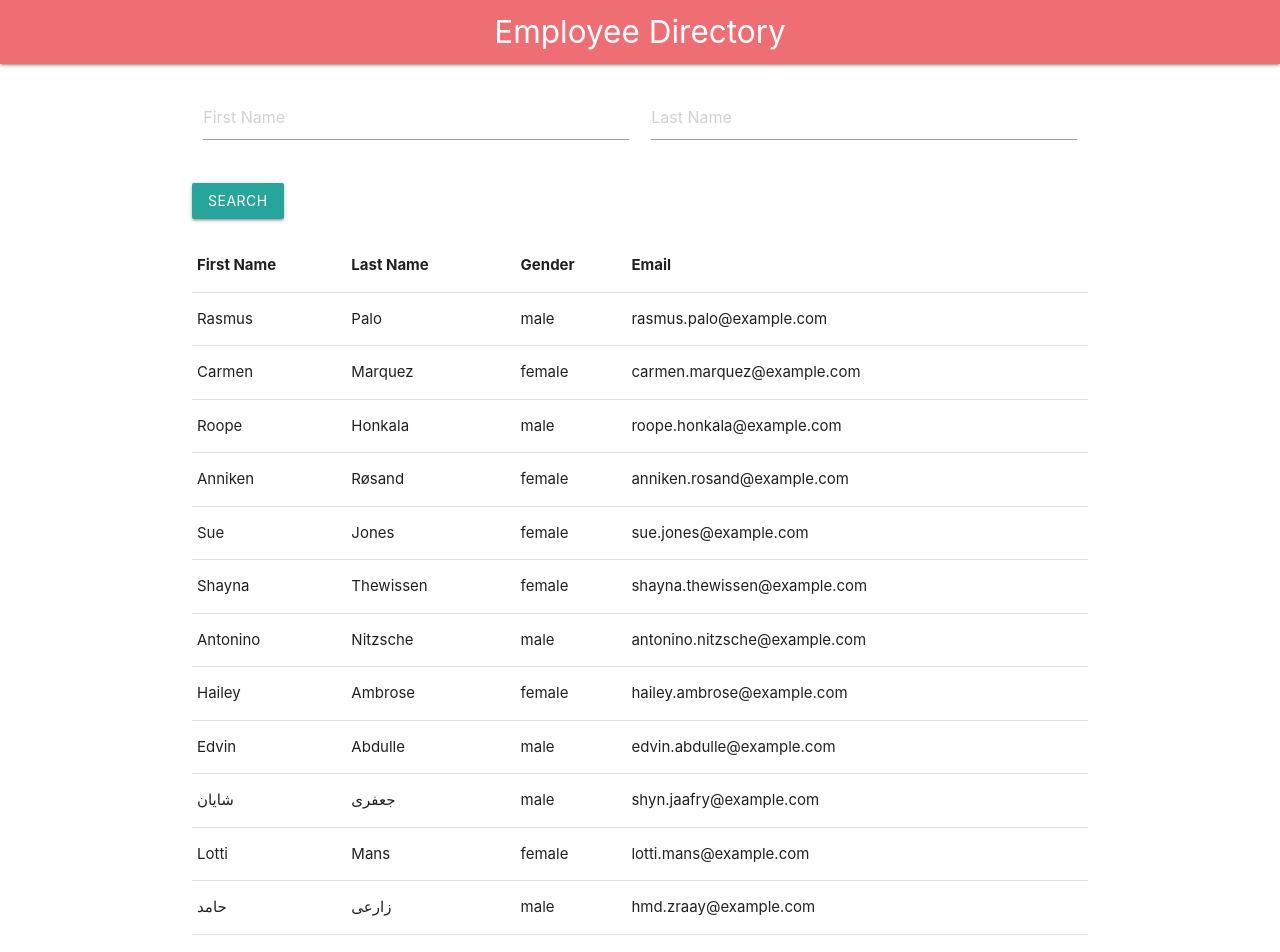
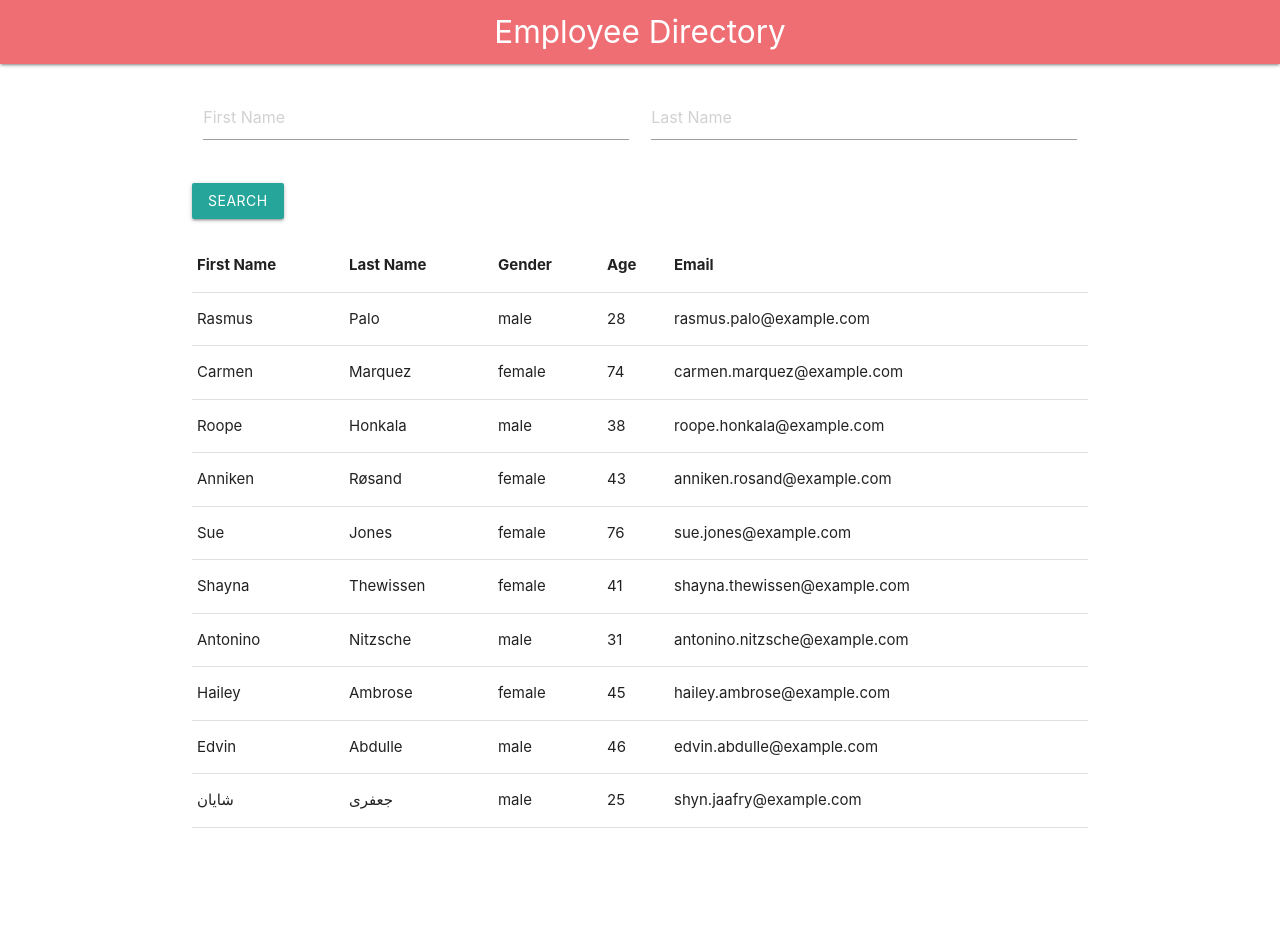
Before and after one commit to pfvatterott/Employee-Directory, a React (Create React App) app in the folder employeedirectory/: page / in a window 1280 px wide. Shown: the top 952 px of the page. After the commit the page ends 863 px from the top, so only its background shows below. Built offline with nearby package versions, Linux system fonts and the light colour scheme.

Commit message:
added material icons

```diff
--- a/employeedirectory/package.json
+++ b/employeedirectory/package.json
@@ -6,6 +6,7 @@
     "@testing-library/jest-dom": "^5.12.0",
     "@testing-library/react": "^11.2.6",
     "@testing-library/user-event": "^12.8.3",
+    "material-icons": "^0.6.1",
     "materialize-css": "^1.0.0",
     "react": "^17.0.2",
     "react-dom": "^17.0.2",
--- a/employeedirectory/src/App.js
+++ b/employeedirectory/src/App.js
@@ -3,7 +3,8 @@ import TableHead from "./components/TableHead";
 import Table from "./components/Table";
 import Wrapper from "./components/Wrapper";
 import employees from "./employees.json"
-import { Button, Col, Navbar, Icon, TextInput, Row } from 'react-materialize';
+import 'material-icons/iconfont/material-icons.css'
+import { Button, Col, Navbar, Icon, TextInput, Row, Pagination } from 'react-materialize';
 
 class App extends Component {
   state = {
@@ -59,12 +60,13 @@ class App extends Component {
             className="container"
           >
             <TableHead>
-            {this.state.employees.results.map(emp => (
+            {this.state.employees.results.slice(0,10).map(emp => (
               <Table
               firstName={emp.name.first}
               lastName={emp.name.last}
               gender={emp.gender}
-              email={emp.email}
+              age={emp.dob.age}
+              email={emp.email.trim()}
               />
             ))}
             </TableHead>
--- a/employeedirectory/src/components/Table/index.js
+++ b/employeedirectory/src/components/Table/index.js
@@ -7,6 +7,7 @@ function Table(props) {
             <td>{props.firstName}</td>
             <td>{props.lastName}</td>
             <td>{props.gender}</td>
+            <td>{props.age}</td>
             <td>{props.email}</td>
           </tr>
         </tbody>
--- a/employeedirectory/src/components/TableHead/index.js
+++ b/employeedirectory/src/components/TableHead/index.js
@@ -9,6 +9,7 @@ function TableHead(props) {
               <th>First Name</th>
               <th>Last Name</th>
               <th>Gender</th>
+              <th>Age</th>
               <th>Email</th>
           </tr>
         </thead>
```
Also changed, not shown: 1 other file (tests, documents, lock files or other folders).
